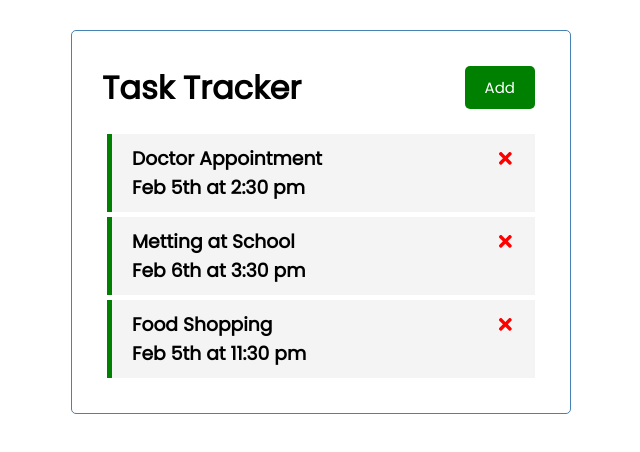
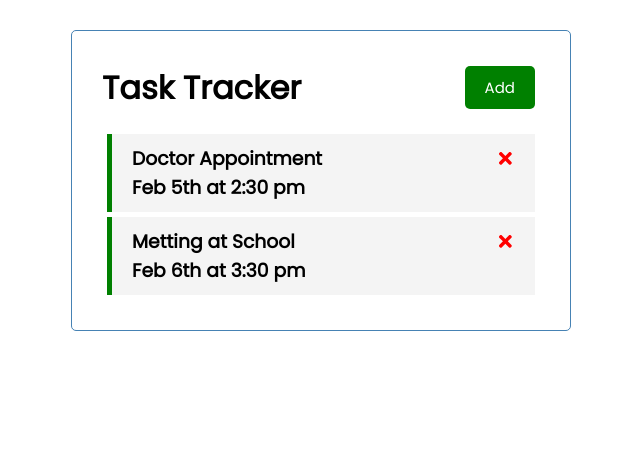
Before and after one commit to SatishGwl/task-tracker, a React (Create React App) app: page / in a window 1280 px wide. Shown: the top 452 px of the page, without its empty margins (319-959 px from the left). Built offline with nearby package versions, Linux system fonts and the light colour scheme; data requests are answered from the project's data file.

Commit message:
delete task

```diff
--- a/db.json
+++ b/db.json
@@ -5,20 +5,12 @@
       "text": "Doctor Appointment",
       "day": "Feb 5th at 2:30 pm",
       "reminder": true
-  },
-
-  {
+    },
+    {
       "id": 2,
       "text": "Metting at School",
       "day": "Feb 6th at 3:30 pm",
       "reminder": true
-  },
-
-  {
-      "id": 3,
-      "text": "Food Shopping",
-      "day": "Feb 5th at 11:30 pm",
-      "reminder": true
-  }
+    }
   ]
 }
--- a/src/App.js
+++ b/src/App.js
@@ -37,7 +37,10 @@
 
 // Delete Task Function
 
-const deleteTask = (id) => {
+const deleteTask = async (id) => {
+  await fetch(`http://localhost:5000/tasks/${id}`, {
+    method: 'DELETE'
+  })
   setTasks(tasks.filter( (task) => task.id !== id ))
 }
 
```
